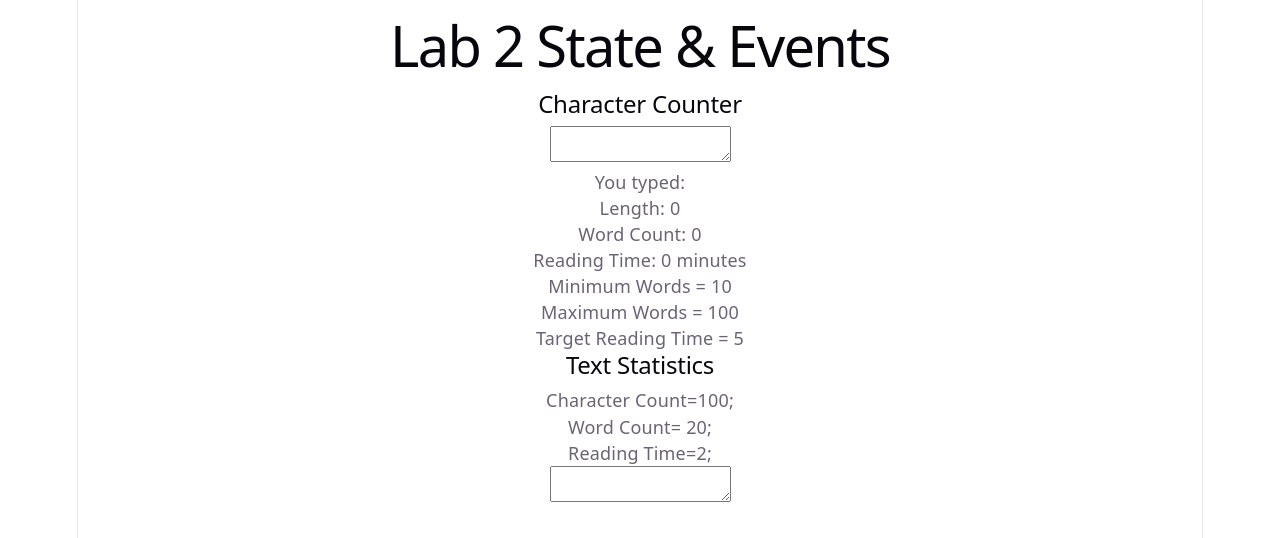
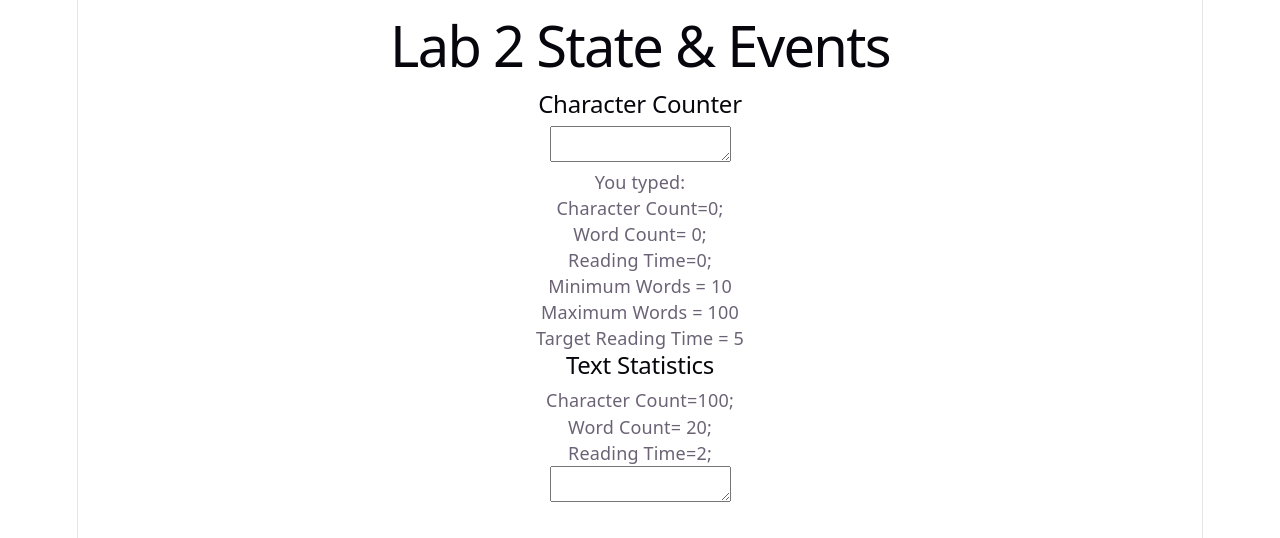
Before and after one commit to divzmadhu/lab-9-2, a React (Vite) app: page / in a window 1280 px wide. Shown: the top 538 px of the page. Built offline with nearby package versions, Linux system fonts and the light colour scheme.

Commit message:
Connect CharacterCounter to StatsDisplay

```diff
--- a/src/components/CharacterCounter/CharacterCounter.tsx
+++ b/src/components/CharacterCounter/CharacterCounter.tsx
@@ -1,23 +1,35 @@
-import {useState} from "react";
+import { useState } from "react";
 
 import type { CharacterCounterProps } from "../../types";
 import TextInput from "../TextInput/TextInput";
 
+import StatsDisplay from "../StatsDisplay/StatsDisplay";
 
 
 
-export default function CharacterCounter(props:CharacterCounterProps){
-    const [text,setText] =useState("");
-    // const wordCount = text.trim().split(" ").length;
+
+
+export default function CharacterCounter(props: CharacterCounterProps) {
+    const [text, setText] = useState("");
+
+    //Calculate the Word Count
     const wordCount = text.trim() ? text.trim().split(/\s+/).length : 0;
+
+    // Calculate the Reading Time
     const readingTime = wordCount / 200;
-    return(
+    return (
         <div>
             <TextInput onTextChange={setText} />
+
             <p>You typed: {text}</p>
-             <p>Length: {text.length}</p>
-              <p>Word Count: {wordCount}</p>
-              <p>Reading Time: {readingTime} minutes</p>
+
+            <StatsDisplay
+                stats={{
+                    characterCount: text.length,
+                    wordCount: wordCount,
+                    readingTime: readingTime,
+                }}
+            />
 
 
             <p>Minimum Words = {props.minWords}</p>
```
